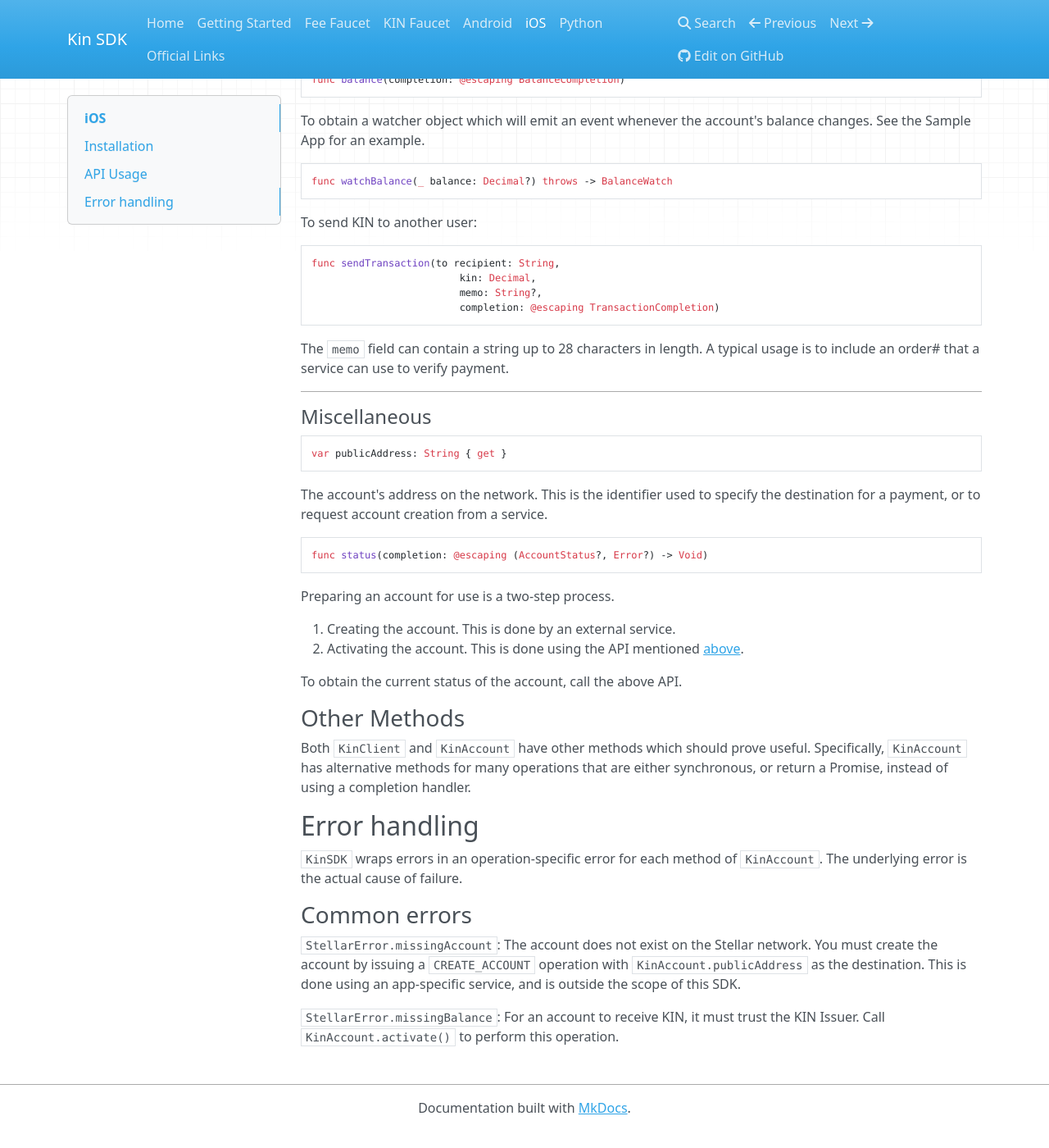
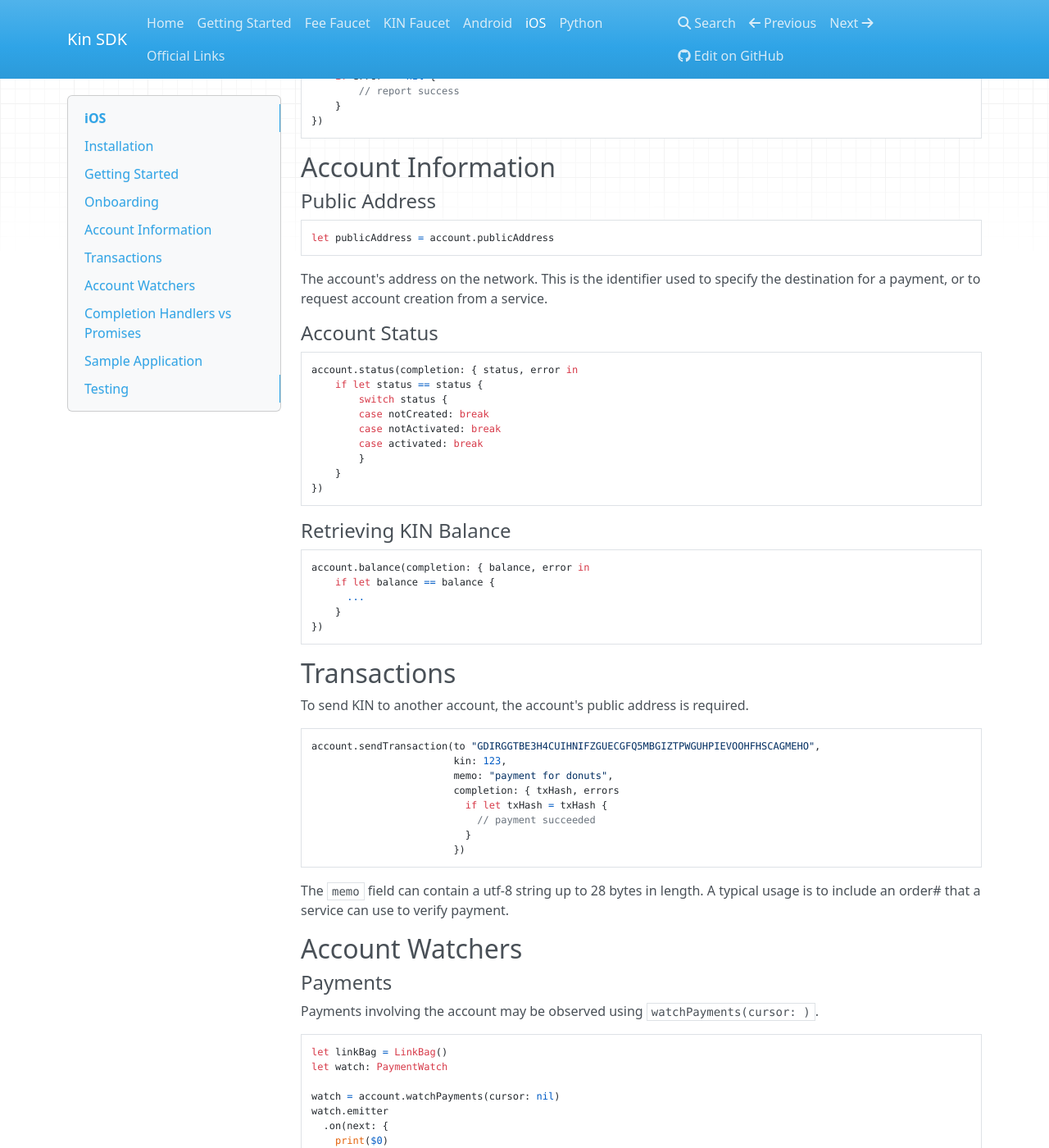
Before and after one commit to kinecosystem/kin-core-docs, an MkDocs documentation site: the page built from docs/ios.md, in a window 1280 px wide and 1400 px high, scrolled down 1466 px. Shown: the whole window at 82% size. Built offline with MkDocs 1.6.1, drawn with Linux system fonts in a browser that asks for light colours; nearby versions of some CDN libraries; old or Windows-style settings are respelled for this version of MkDocs; before the commit the page ends 2845 px from its top, so only the background shows below that; some of the changed text lies outside the part shown.

Commit message:
Update iOS doc to match Android's.

````diff
--- a/docs/ios.md
+++ b/docs/ios.md
@@ -29,34 +29,42 @@
 
 This is how we did the Sample App - you might look at the setup for a concrete example.
 
-## API Usage
+## Getting Started
 
-The SDK exposes two classes, `KinClient`, and `KinAccount`.
+### Connecting to the Network
 
-### KinClient
-
-`KinClient` stores the configuration for the network, and is responsible for managing accounts.
+Create an instance of `KinClient`, providing the URL of the network entry-point, and the ID of the network.
 
 ```swift
-let kinClient = try? KinClient(with: URL, networkId: NetworkId)
+let url = URL(string: "https://horizon-kik.kininfrastructure.com")
+let kinClient = try? KinClient(with: url!, networkId: .mainNet)
 ```
 
-#### Account Management
+### Creating and retrieving instances of `KinAccount`
+
+On first use, an account must be created to send and receive KIN.  Account details are stored in the Keychain.  Multiple accounts may be created.
 
 ```swift
-public func addAccount() throws -> KinAccount
-
-public func deleteAccount(at index: Int) throws
-
-public private(set) var accounts: KinAccounts
+let account = try kinClient.accounts.first ?? kinClient.addAccount()
 ```
 
----
+To retrieve a specific account:
 
-### KinAccount
+
+```swift
+let account = kinClient.accounts[1]
+```
+
+An account may be deleted.  **WARNING:** deleting an account will prevent access to any KIN the account holds.  Deleting an account does **not** prevent the account from receiving additional KIN.
+
+```swift
+kinClient.deleteAccount(at: 0)
+```
+
+## Onboarding
 
 Before an account can be used on the configured network, it must be funded with the native network currency.
-This step must be performed by a service, and is outside the scope of this SDK.
+This step must be performed by a service, such as the <a href="https://github.com/kinecosystem/kin-core-docs/blob/7f0714ba6f317401de7c5878f93ca574e5edec4c/docs/fee-faucet.md">Native Asset Faucet Service</a>.
 
 #### Activation
 
@@ -70,64 +78,115 @@
 })
 ```
 
-#### KIN
+## Account Information
 
-To retrieve the account's current balance:
+#### Public Address
 
 ```swift
-func balance(completion: @escaping BalanceCompletion)
-```
-
-To obtain a watcher object which will emit an event whenever the account's balance changes.  See the Sample App for an example.
-
-```swift
-func watchBalance(_ balance: Decimal?) throws -> BalanceWatch
-```
-
-To send KIN to another user:
-
-```swift
-func sendTransaction(to recipient: String,
-                         kin: Decimal,
-                         memo: String?,
-                         completion: @escaping TransactionCompletion)
-```
-
-The `memo` field can contain a string up to 28 characters in length.  A typical usage is to include an order# that a service can use to verify payment.
-
----
-
-#### Miscellaneous
-
-```swift
-var publicAddress: String { get }
+let publicAddress = account.publicAddress
 ```
 
 The account's address on the network.  This is the identifier used to specify the destination for a payment, or to request account creation from a service.
 
+#### Account Status
 
 ```swift
-func status(completion: @escaping (AccountStatus?, Error?) -> Void)
+account.status(completion: { status, error in
+    if let status == status {
+        switch status {
+        case notCreated: break
+        case notActivated: break
+        case activated: break
+        }
+    }
+})
 ```
 
-Preparing an account for use is a two-step process.
+#### Retrieving KIN Balance
 
-1. Creating the account. This is done by an external service.
-2. Activating the account. This is done using the API mentioned <a href="#activation">above</a>.
+```swift
+account.balance(completion: { balance, error in
+    if let balance == balance {
+      ...
+    }
+})
+```
 
-To obtain the current status of the account, call the above API.
+## Transactions
 
+To send KIN to another account, the account's public address is required.
 
-### Other Methods
+```swift
+account.sendTransaction(to "GDIRGGTBE3H4CUIHNIFZGUECGFQ5MBGIZTPWGUHPIEVOOHFHSCAGMEHO",
+                        kin: 123,
+                        memo: "payment for donuts",
+                        completion: { txHash, errors
+                          if let txHash = txHash {
+                            // payment succeeded
+                          }
+                        })
+```
 
-Both `KinClient` and `KinAccount` have other methods which should prove useful.  Specifically, `KinAccount` has alternative methods for many operations that are either synchronous, or return a Promise, instead of using a completion handler.
+The `memo` field can contain a utf-8 string up to 28 bytes in length.  A typical usage is to include an order# that a service can use to verify payment.
 
-## Error handling
+## Account Watchers
 
-`KinSDK` wraps errors in an operation-specific error for each method of `KinAccount`.  The underlying error is the actual cause of failure.
+#### Payments
 
-### Common errors
+Payments involving the account may be observed using `watchPayments(cursor: )`.
 
-`StellarError.missingAccount`: The account does not exist on the Stellar network.  You must create the account by issuing a `CREATE_ACCOUNT` operation with `KinAccount.publicAddress` as the destination.  This is done using an app-specific service, and is outside the scope of this SDK.
+```swift
+let linkBag = LinkBag()
+let watch: PaymentWatch
 
-`StellarError.missingBalance`: For an account to receive KIN, it must trust the KIN Issuer.  Call `KinAccount.activate()` to perform this operation.
+watch = account.watchPayments(cursor: nil)
+watch.emitter
+  .on(next: {
+    print($0)
+  })
+  .add(to: linkBag)
+```
+
+#### Balance
+
+Changes to the account's balance may be observed using `watchBalance(_ :)`.
+
+```swift
+let linkBag = LinkBag()
+let watch: BalanceWatch
+
+watch = try! account.watchBalance(nil)
+watch.emitter
+  .on(next: {
+    print($0)
+  })
+  .add(to: linkBag)
+```
+
+#### Account Creation
+
+As part of preparing an account for use, it must be created on the network.  The creation event may be observed using `watchCreation()`.
+
+```swift
+try! account.watchCreation()
+  .finally {
+    print("account created")
+  }
+```
+
+## Completion Handlers vs Promises
+
+For operations which communicate with the network, the SDK offers two forms of each method:
+
+1. invokes a completion handler
+2. returns a promise
+
+The promise returned is a minimal implementation, provided by `KinUtil`.  It supports invoking a handler on success, on failure and on completion (whether the operation succeeded or failed).
+
+## Sample Application
+
+For a more detailed example on how to use the library please take a look at our <a href="https://github.com/kinecosystem/kin-core-ios/tree/master/KinSampleApp">Sample App</a>.
+
+## Testing
+
+Running unit tests for network operations requires a local Stellar network, of which, proper setup is beyond the scope of this document.  Unit tests for the keystore may be run on any system.
````
